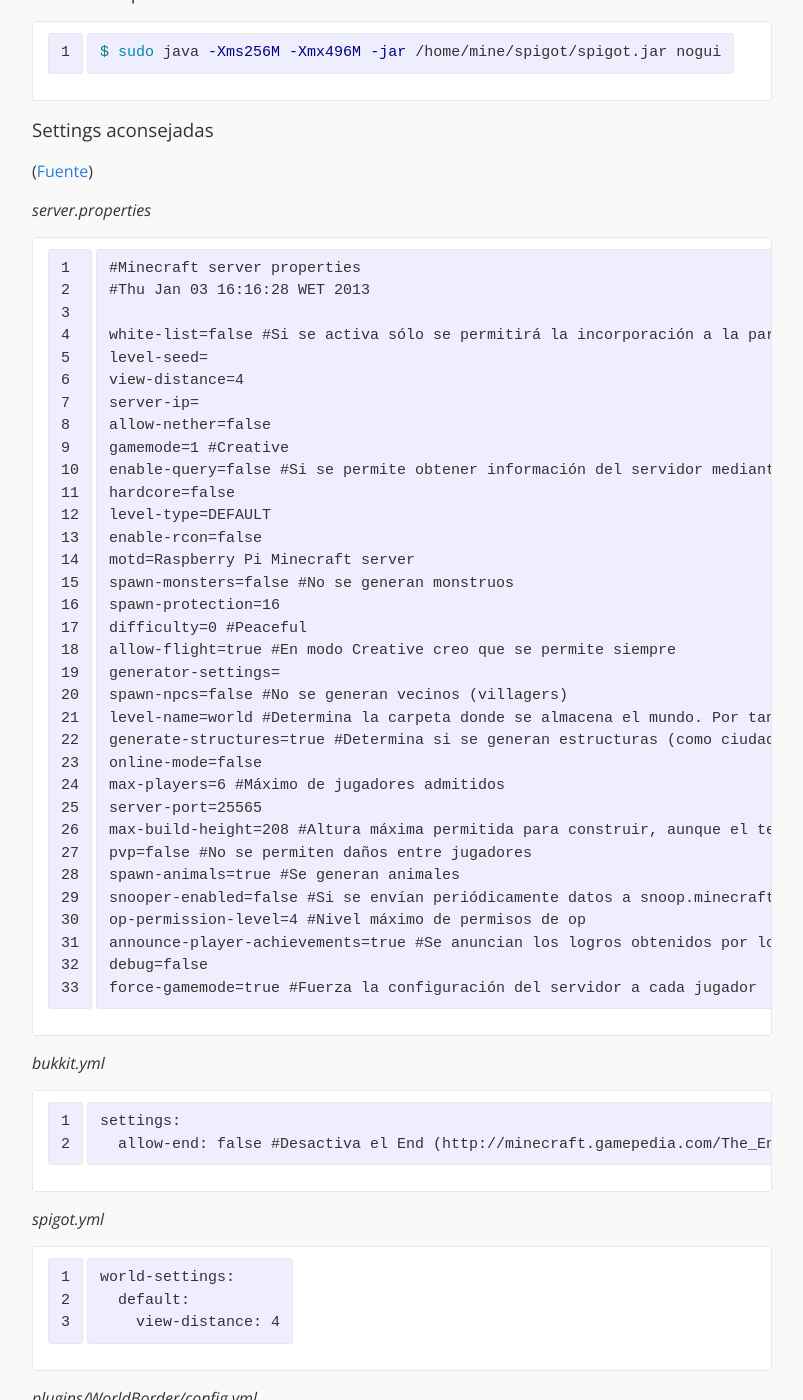
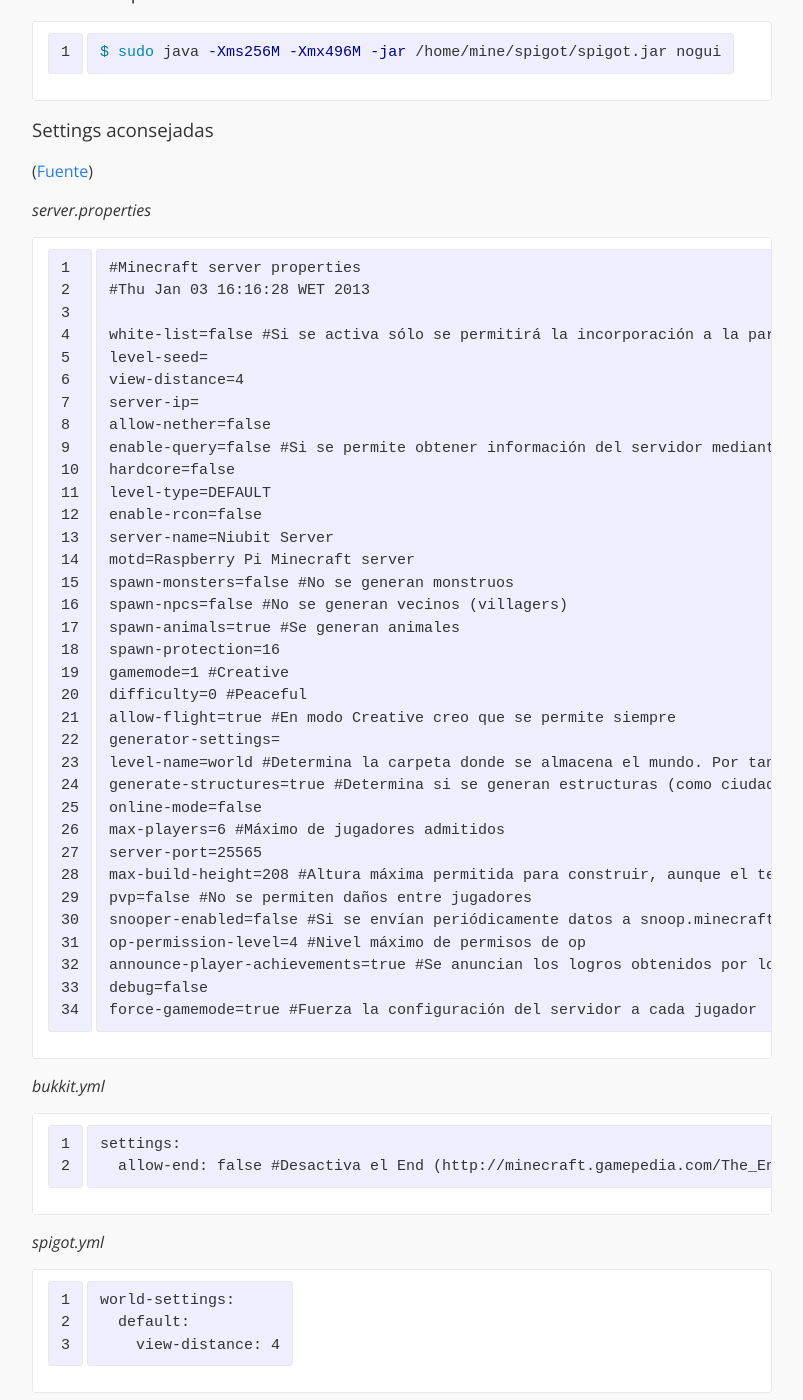
Before and after one commit to eduardofilo/eduardofilo.jekyll, a Jekyll site: the page built from proyectos/minecraft.md, in a window 1280 px wide and 1400 px high, scrolled down 1990 px. Shown: the whole window, without its empty margins (238-1041 px from the left). Built offline with Jekyll 4.4.1, drawn with Linux system fonts in a browser that asks for light colours; emoji names are drawn with the system emoji font; Markdown is read by kramdown in place of the engine named in the settings.

Commit message:
Ajustes en server.properties de Minecraft.

```diff
--- a/proyectos/minecraft.md
+++ b/proyectos/minecraft.md
@@ -95,18 +95,20 @@ level-seed=
 view-distance=4
 server-ip=
 allow-nether=false
-gamemode=1 #Creative
 enable-query=false #Si se permite obtener información del servidor mediante el protocolo GameSpy4
 hardcore=false
 level-type=DEFAULT
 enable-rcon=false
+server-name=Niubit Server
 motd=Raspberry Pi Minecraft server
 spawn-monsters=false #No se generan monstruos
+spawn-npcs=false #No se generan vecinos (villagers)
+spawn-animals=true #Se generan animales
 spawn-protection=16
+gamemode=1 #Creative
 difficulty=0 #Peaceful
 allow-flight=true #En modo Creative creo que se permite siempre
 generator-settings=
-spawn-npcs=false #No se generan vecinos (villagers)
 level-name=world #Determina la carpeta donde se almacena el mundo. Por tanto sirve para cambiar de mundo
 generate-structures=true #Determina si se generan estructuras (como ciudades)
 online-mode=false
```
Also changed, not shown: other parts of proyectos/minecraft.md (+0 -1 lines).
